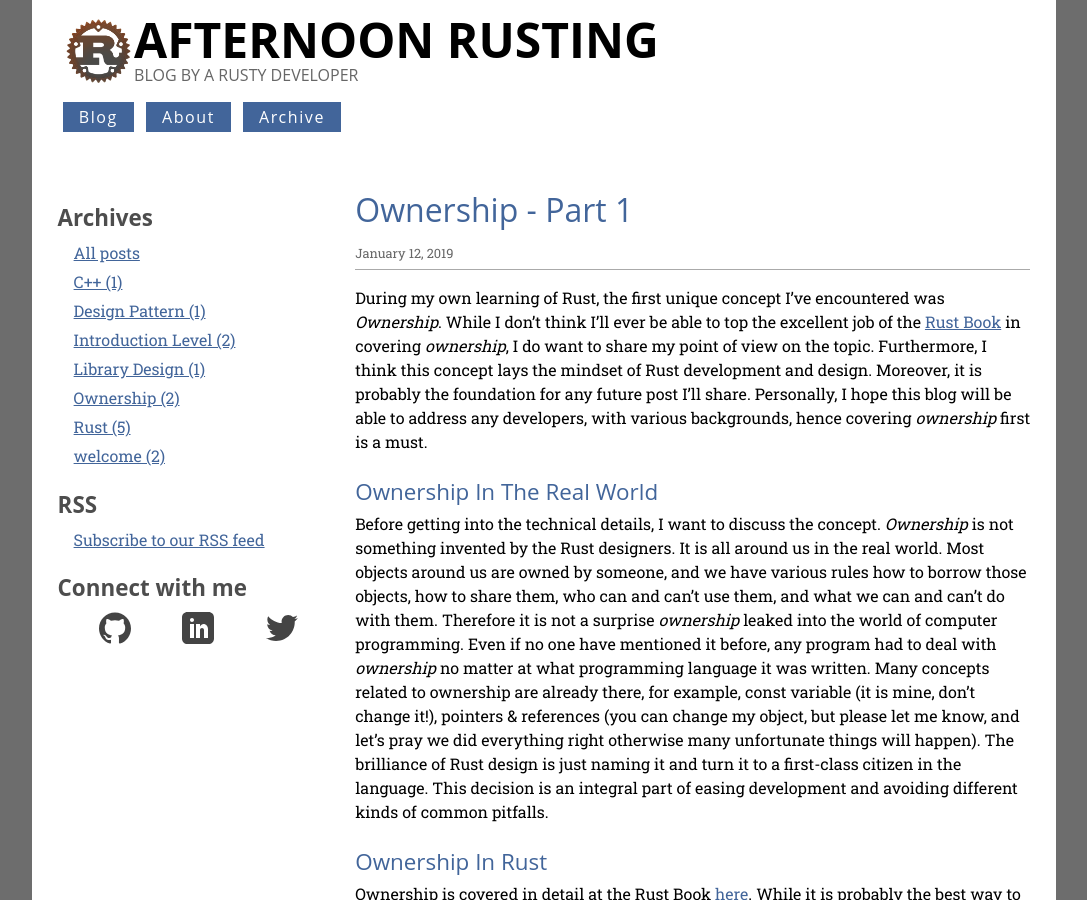
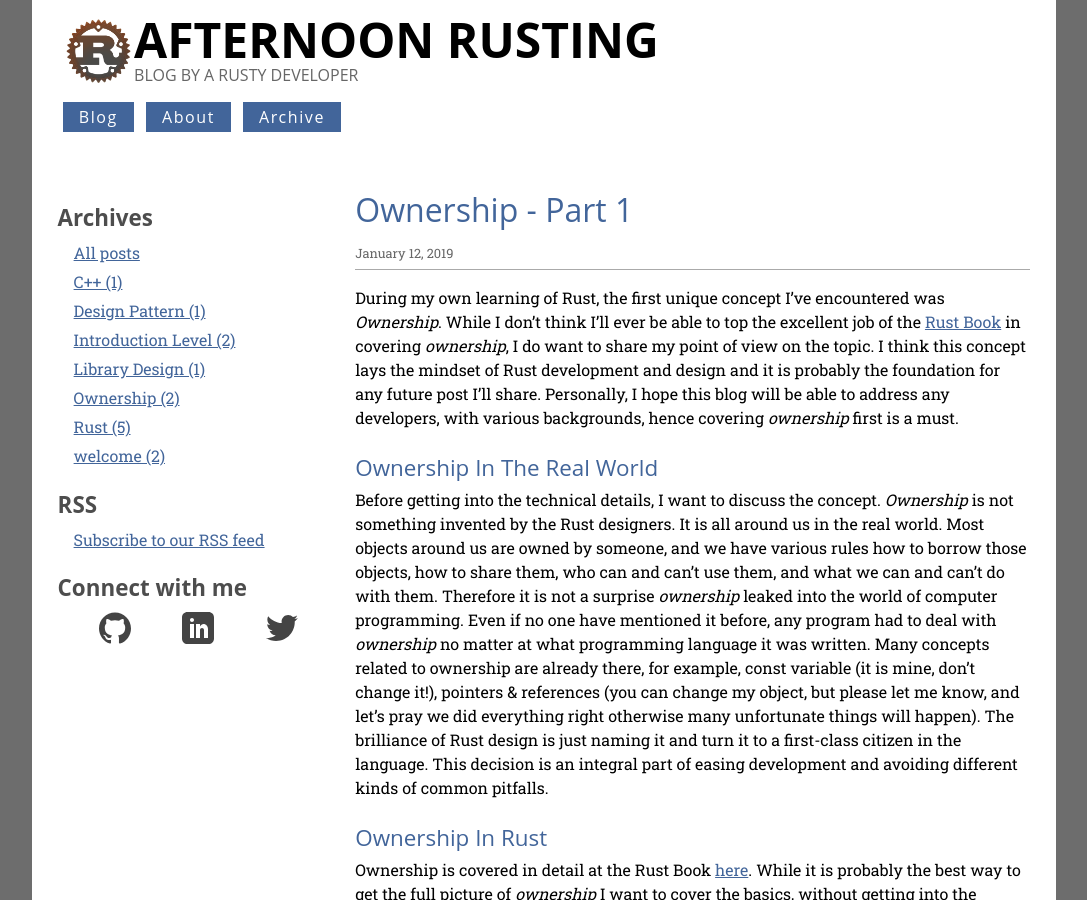
Before and after one commit to oribenshir/afternoon_rusting, a Jekyll site: the page built from _posts/2019-1-12-ownership.md, in a window 1280 px wide and 900 px high. Shown: the whole window, without its empty margins (96-1183 px from the left). Built offline with Jekyll 4.4.1, drawn with Linux system fonts in a browser that asks for light colours.

Commit message:
Small fixes

```diff
--- a/_posts/2019-1-12-ownership.md
+++ b/_posts/2019-1-12-ownership.md
@@ -7,7 +7,7 @@ excerpt_separator: <!--more-->
 ---
 
 
-During my own learning of Rust, the first unique concept I've encountered was *Ownership*. While I don't think I'll ever be able to top the excellent job of the [Rust Book](https://doc.rust-lang.org/book/ "The Rust Book") in covering *ownership*, I do want to share my point of view on the topic. Furthermore, I think this concept lays the mindset of Rust development and design. Moreover, it is probably the foundation for any future post I'll share. Personally, I hope this blog will be able to address any developers, with various backgrounds, hence covering *ownership* first is a must.<!--more-->
+During my own learning of Rust, the first unique concept I've encountered was *Ownership*. While I don't think I'll ever be able to top the excellent job of the [Rust Book](https://doc.rust-lang.org/book/ "The Rust Book") in covering *ownership*, I do want to share my point of view on the topic. I think this concept lays the mindset of Rust development and design and it is probably the foundation for any future post I'll share. Personally, I hope this blog will be able to address any developers, with various backgrounds, hence covering *ownership* first is a must.<!--more-->
 
 ### Ownership In The Real World
 
```
